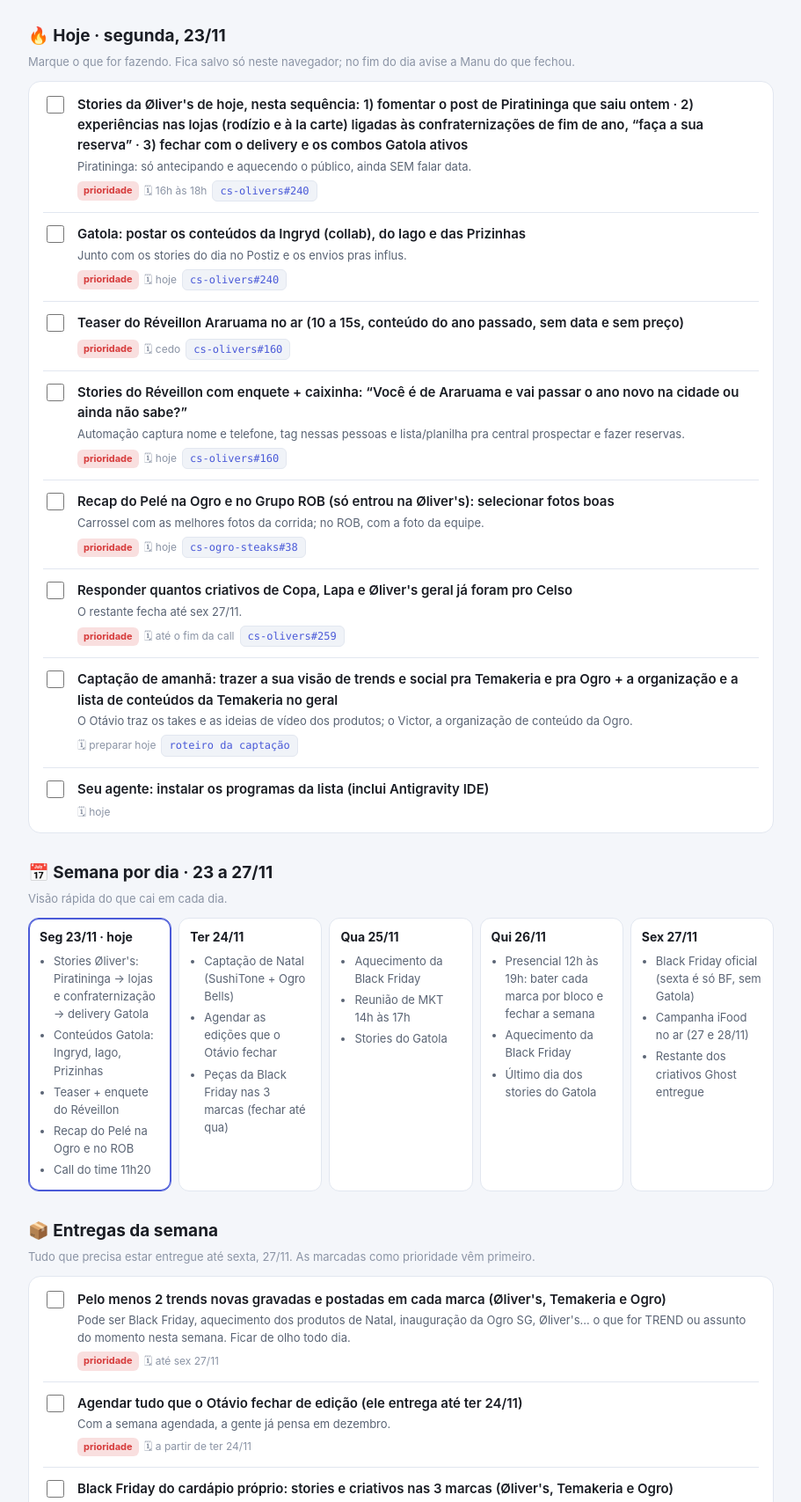
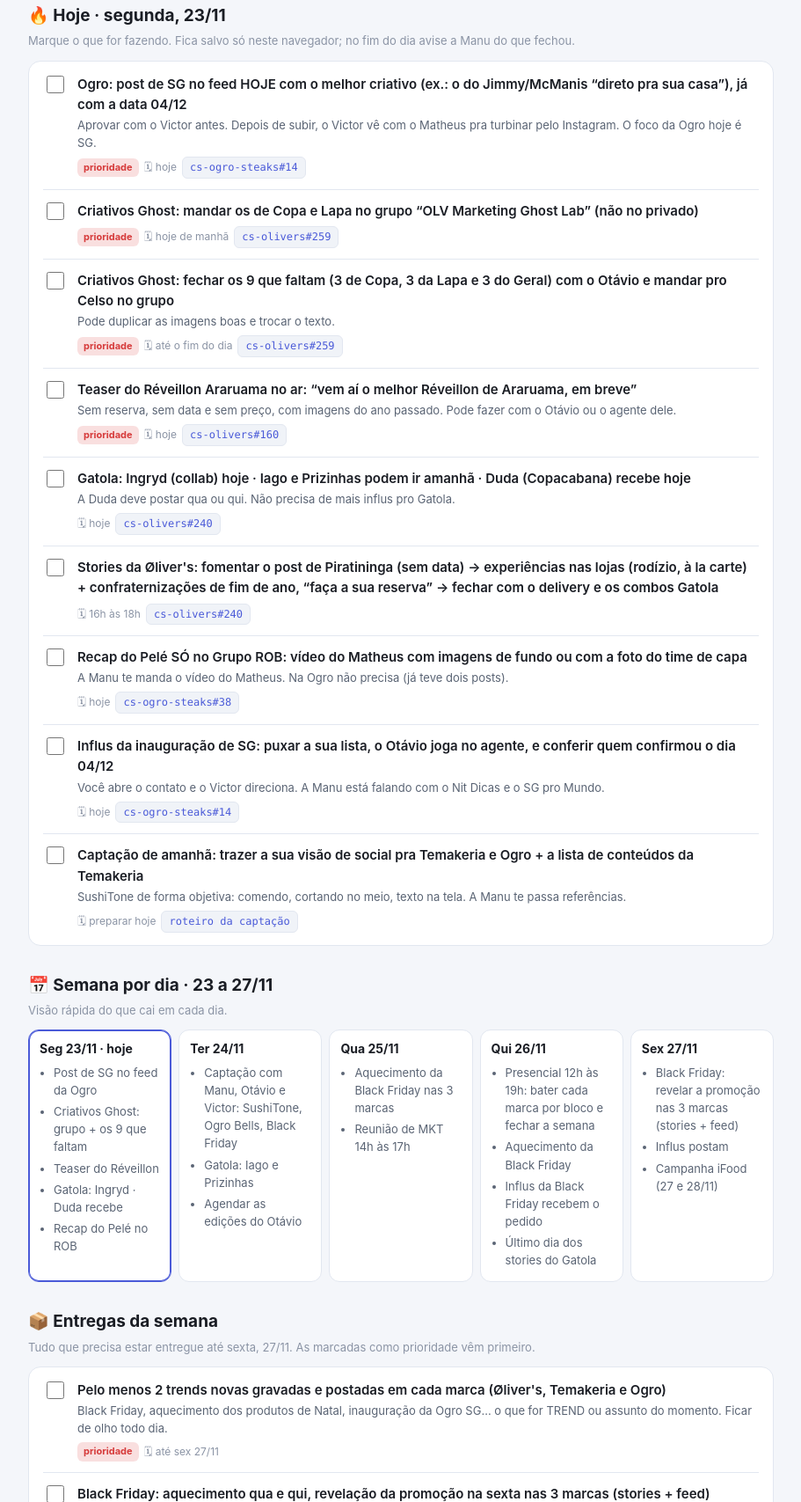
Before and after one commit to dev-seven7/daily-luiza-theo, a plain HTML site: page index.html in a window 1280 px wide. Shown: the part 1093-2800 px from the top of the page at 88% size, without its empty margins (184-1095 px from the left). Drawn offline with Linux system fonts and the light colour scheme.

Commit message:
Daily: combinados da call de 23/11
Co-Authored-By: Claude Opus 5.5 <noreply@anthropic.com>

```diff
--- a/index.html
+++ b/index.html
@@ -106,7 +106,7 @@ const DADOS = {
  "nome": "Luiza",
  "emoji": "📱",
  "papel": "Social Media · Grupo ROB",
- "foco": "Hoje o que não pode passar: a rotina social nos horários, os stories da Øliver's na sequência Piratininga → lojas e confraternização → delivery com Gatola, os conteúdos do Gatola (Ingryd, Iago e Prizinhas), o teaser do Réveillon e o recap do Pelé na Ogro e no ROB.",
+ "foco": "Hoje (combinado na call das 11h20): post de SG no feed da Ogro, criativos Ghost no grupo e os 9 que faltam pro Celso até o fim do dia, teaser do Réveillon, Gatola com a Ingryd e a rotina social nos horários.",
  "rotina": [
   {
    "t": "Comentários: 15 min no início do dia, em todas as marcas",
@@ -167,67 +167,75 @@ const DADOS = {
  ],
  "hoje": [
   {
-   "t": "Stories da Øliver's de hoje, nesta sequência: 1) fomentar o post de Piratininga que saiu ontem · 2) experiências nas lojas (rodízio e à la carte) ligadas às confraternizações de fim de ano, “faça a sua reserva” · 3) fechar com o delivery e os combos Gatola ativos",
-   "w": "16h às 18h",
-   "c": "cs-olivers#240",
-   "u": "https://github.com/dev-seven7/cs-olivers/issues/240",
-   "n": "Piratininga: só antecipando e aquecendo o público, ainda SEM falar data.",
+   "t": "Ogro: post de SG no feed HOJE com o melhor criativo (ex.: o do Jimmy/McManis “direto pra sua casa”), já com a data 04/12",
+   "w": "hoje",
+   "c": "cs-ogro-steaks#14",
+   "u": "https://github.com/dev-seven7/cs-ogro-steaks/issues/14",
+   "n": "Aprovar com o Victor antes. Depois de subir, o Victor vê com o Matheus pra turbinar pelo Instagram. O foco da Ogro hoje é SG.",
    "p": true
   },
   {
-   "t": "Gatola: postar os conteúdos da Ingryd (collab), do Iago e das Prizinhas",
-   "w": "hoje",
-   "c": "cs-olivers#240",
-   "u": "https://github.com/dev-seven7/cs-olivers/issues/240",
-   "n": "Junto com os stories do dia no Postiz e os envios pras influs.",
-   "p": true
-  },
-  {
-   "t": "Teaser do Réveillon Araruama no ar (10 a 15s, conteúdo do ano passado, sem data e sem preço)",
-   "w": "cedo",
-   "c": "cs-olivers#160",
-   "u": "https://github.com/dev-seven7/cs-olivers/issues/160",
+   "t": "Criativos Ghost: mandar os de Copa e Lapa no grupo “OLV Marketing Ghost Lab” (não no privado)",
+   "w": "hoje de manhã",
+   "c": "cs-olivers#259",
+   "u": "https://github.com/dev-seven7/cs-olivers/issues/259",
    "n": "",
    "p": true
   },
   {
-   "t": "Stories do Réveillon com enquete + caixinha: “Você é de Araruama e vai passar o ano novo na cidade ou ainda não sabe?”",
+   "t": "Criativos Ghost: fechar os 9 que faltam (3 de Copa, 3 da Lapa e 3 do Geral) com o Otávio e mandar pro Celso no grupo",
+   "w": "até o fim do dia",
+   "c": "cs-olivers#259",
+   "u": "https://github.com/dev-seven7/cs-olivers/issues/259",
+   "n": "Pode duplicar as imagens boas e trocar o texto.",
+   "p": true
+  },
+  {
+   "t": "Teaser do Réveillon Araruama no ar: “vem aí o melhor Réveillon de Araruama, em breve”",
    "w": "hoje",
    "c": "cs-olivers#160",
    "u": "https://github.com/dev-seven7/cs-olivers/issues/160",
-   "n": "Automação captura nome e telefone, tag nessas pessoas e lista/planilha pra central prospectar e fazer reservas.",
+   "n": "Sem reserva, sem data e sem preço, com imagens do ano passado. Pode fazer com o Otávio ou o agente dele.",
    "p": true
   },
   {
-   "t": "Recap do Pelé na Ogro e no Grupo ROB (só entrou na Øliver's): selecionar fotos boas",
+   "t": "Gatola: Ingryd (collab) hoje · Iago e Prizinhas podem ir amanhã · Duda (Copacabana) recebe hoje",
+   "w": "hoje",
+   "c": "cs-olivers#240",
+   "u": "https://github.com/dev-seven7/cs-olivers/issues/240",
+   "n": "A Duda deve postar qua ou qui. Não precisa de mais influs pro Gatola.",
+   "p": false
+  },
+  {
+   "t": "Stories da Øliver's: fomentar o post de Piratininga (sem data) → experiências nas lojas (rodízio, à la carte) + confraternizações de fim de ano, “faça a sua reserva” → fechar com o delivery e os combos Gatola",
+   "w": "16h às 18h",
+   "c": "cs-olivers#240",
+   "u": "https://github.com/dev-seven7/cs-olivers/issues/240",
+   "n": "",
+   "p": false
+  },
+  {
+   "t": "Recap do Pelé SÓ no Grupo ROB: vídeo do Matheus com imagens de fundo ou com a foto do time de capa",
    "w": "hoje",
    "c": "cs-ogro-steaks#38",
    "u": "https://github.com/dev-seven7/cs-ogro-steaks/issues/38",
-   "n": "Carrossel com as melhores fotos da corrida; no ROB, com a foto da equipe.",
-   "p": true
+   "n": "A Manu te manda o vídeo do Matheus. Na Ogro não precisa (já teve dois posts).",
+   "p": false
   },
   {
-   "t": "Responder quantos criativos de Copa, Lapa e Øliver's geral já foram pro Celso",
-   "w": "até o fim da call",
-   "c": "cs-olivers#259",
-   "u": "https://github.com/dev-seven7/cs-olivers/issues/259",
-   "n": "O restante fecha até sex 27/11.",
-   "p": true
+   "t": "Influs da inauguração de SG: puxar a sua lista, o Otávio joga no agente, e conferir quem confirmou o dia 04/12",
+   "w": "hoje",
+   "c": "cs-ogro-steaks#14",
+   "u": "https://github.com/dev-seven7/cs-ogro-steaks/issues/14",
+   "n": "Você abre o contato e o Victor direciona. A Manu está falando com o Nit Dicas e o SG pro Mundo.",
+   "p": false
   },
   {
-   "t": "Captação de amanhã: trazer a sua visão de trends e social pra Temakeria e pra Ogro + a organização e a lista de conteúdos da Temakeria no geral",
+   "t": "Captação de amanhã: trazer a sua visão de social pra Temakeria e Ogro + a lista de conteúdos da Temakeria",
    "w": "preparar hoje",
    "c": "roteiro da captação",
    "u": "https://dev-seven7.github.io/captacao-natal-24-11/",
-   "n": "O Otávio traz os takes e as ideias de vídeo dos produtos; o Victor, a organização de conteúdo da Ogro.",
-   "p": false
-  },
-  {
-   "t": "Seu agente: instalar os programas da lista (inclui Antigravity IDE)",
-   "w": "hoje",
-   "c": "",
-   "u": "",
-   "n": "",
+   "n": "SushiTone de forma objetiva: comendo, cortando no meio, texto na tela. A Manu te passa referências.",
    "p": false
   }
  ],
@@ -235,27 +243,26 @@ const DADOS = {
   [
    "Seg 23/11",
    [
-    "Stories Øliver's: Piratininga → lojas e confraternização → delivery Gatola",
-    "Conteúdos Gatola: Ingryd, Iago, Prizinhas",
-    "Teaser + enquete do Réveillon",
-    "Recap do Pelé na Ogro e no ROB",
-    "Call do time 11h20"
+    "Post de SG no feed da Ogro",
+    "Criativos Ghost: grupo + os 9 que faltam",
+    "Teaser do Réveillon",
+    "Gatola: Ingryd · Duda recebe",
+    "Recap do Pelé no ROB"
    ]
   ],
   [
    "Ter 24/11",
    [
-    "Captação de Natal (SushiTone + Ogro Bells)",
-    "Agendar as edições que o Otávio fechar",
-    "Peças da Black Friday nas 3 marcas (fechar até qua)"
+    "Captação com Manu, Otávio e Victor: SushiTone, Ogro Bells, Black Friday",
+    "Gatola: Iago e Prizinhas",
+    "Agendar as edições do Otávio"
    ]
   ],
   [
    "Qua 25/11",
    [
-    "Aquecimento da Black Friday",
-    "Reunião de MKT 14h às 17h",
-    "Stories do Gatola"
+    "Aquecimento da Black Friday nas 3 marcas",
+    "Reunião de MKT 14h às 17h"
    ]
   ],
   [
@@ -263,15 +270,16 @@ const DADOS = {
    [
     "Presencial 12h às 19h: bater cada marca por bloco e fechar a semana",
     "Aquecimento da Black Friday",
+    "Influs da Black Friday recebem o pedido",
     "Último dia dos stories do Gatola"
    ]
   ],
   [
    "Sex 27/11",
    [
-    "Black Friday oficial (sexta é só BF, sem Gatola)",
-    "Campanha iFood no ar (27 e 28/11)",
-    "Restante dos criativos Ghost entregue"
+    "Black Friday: revelar a promoção nas 3 marcas (stories + feed)",
+    "Influs postam",
+    "Campanha iFood (27 e 28/11)"
    ]
   ]
  ],
@@ -281,8 +289,32 @@ const DADOS = {
    "w": "até sex 27/11",
    "c": "",
    "u": "",
-   "n": "Pode ser Black Friday, aquecimento dos produtos de Natal, inauguração da Ogro SG, Øliver's… o que for TREND ou assunto do momento nesta semana. Ficar de olho todo dia.",
+   "n": "Black Friday, aquecimento dos produtos de Natal, inauguração da Ogro SG… o que for TREND ou assunto do momento. Ficar de olho todo dia.",
    "p": true
+  },
+  {
+   "t": "Black Friday: aquecimento qua e qui, revelação da promoção na sexta nas 3 marcas (stories + feed)",
+   "w": "25, 26 e 27/11",
+   "c": "cs-olivers#240",
+   "u": "https://github.com/dev-seven7/cs-olivers/issues/240",
+   "n": "Você e o Otávio ficam com a Øliver's e a Temakeria; o Victor direciona a Ogro. As promoções estão fixadas no grupo.",
+   "p": true
+  },
+  {
+   "t": "Influs da Black Friday: uns 3 parceiros por marca, recebem o pedido na quinta e postam na sexta",
+   "w": "escolher até qua · envio qui 26/11",
+   "c": "",
+   "u": "",
+   "n": "Ogro: base de parceiros de Niterói (você ajuda com os contatos). Temakeria e Øliver's: parceiros do Rio e de Araruama.",
+   "p": true
+  },
+  {
+   "t": "Ogro SG: seguir aquecendo nos stories depois do post de hoje",
+   "w": "semana",
+   "c": "cs-ogro-steaks#14",
+   "u": "https://github.com/dev-seven7/cs-ogro-steaks/issues/14",
+   "n": "Os estáticos prontos estão com o Victor.",
+   "p": false
   },
   {
    "t": "Agendar tudo que o Otávio fechar de edição (ele entrega até ter 24/11)",
@@ -290,38 +322,22 @@ const DADOS = {
    "c": "",
    "u": "",
    "n": "Com a semana agendada, a gente já pensa em dezembro.",
-   "p": true
-  },
-  {
-   "t": "Black Friday do cardápio próprio: stories e criativos nas 3 marcas (Øliver's, Temakeria e Ogro)",
-   "w": "aquecimento 25 e 26 · oficial sex 27/11",
-   "c": "cs-olivers#240",
-   "u": "https://github.com/dev-seven7/cs-olivers/issues/240",
-   "n": "",
-   "p": true
+   "p": false
   },
   {
    "t": "Campanha iFood (Banner Home + Vídeo Ads, 3 marcas): só sex 27 e sáb 28/11",
    "w": "27 e 28/11",
    "c": "cs-rob-food#118",
    "u": "https://github.com/dev-seven7/cs-rob-food/issues/118",
-   "n": "Não entramos na Black Week do iFood (23 a 26/11). Posts sobre a ação só a partir de sexta.",
+   "n": "Não entramos na Black Week do iFood (23 a 26/11).",
    "p": false
-  },
-  {
-   "t": "Criativos Ghost: restante de Copa, Lapa e Geral, junto com o Otávio",
-   "w": "até sex 27/11",
-   "c": "cs-olivers#259",
-   "u": "https://github.com/dev-seven7/cs-olivers/issues/259",
-   "n": "",
-   "p": true
   },
   {
    "t": "Gravação de expansão com o Matheus (Etapa 1: 4 vídeos por praça)",
    "w": "esta semana",
    "c": "direcionamento",
    "u": "https://dev-seven7.github.io/direcionamento-expansao-olivers/",
-   "n": "Roteiro e ganchos no link. Os cortes legendados ficam com o Otávio.",
+   "n": "",
    "p": false
   },
   {
@@ -329,7 +345,7 @@ const DADOS = {
    "w": "semana",
    "c": "cs-olivers#240",
    "u": "https://github.com/dev-seven7/cs-olivers/issues/240",
-   "n": "“Em janeiro, uma nova experiência na Região Oceânica…”",
+   "n": "",
    "p": false
   },
   {
@@ -339,19 +355,19 @@ const DADOS = {
    "u": "https://github.com/dev-seven7/cs-olivers/issues/240",
    "n": "Temakeria na tmk#249.",
    "p": false
-  },
-  {
-   "t": "Gatola da Cartola: stories todo dia + envios pras influs",
-   "w": "até qui 26/11",
-   "c": "cs-olivers#240",
-   "u": "https://github.com/dev-seven7/cs-olivers/issues/240",
-   "n": "",
-   "p": false
   }
  ],
  "continuo": [
   {
-   "t": "Social de todas as contas rodando (postagens, stories, comentários)",
+   "t": "Precisa de algo que o agente faria? Peça pro Otávio (tem agente), pro Victor (Ogro) ou pra Manu",
+   "w": "",
+   "c": "",
+   "u": "",
+   "n": "",
+   "p": false
+  },
+  {
+   "t": "Tudo da Ghost vai no grupo “OLV Marketing Ghost Lab”, nunca no privado. A Ghost agora fica só com a Øliver's.",
    "w": "",
    "c": "",
    "u": "",
@@ -377,7 +393,7 @@ const DADOS = {
  ],
  "id": "luiza",
  "painel": "https://dev-seven7.github.io/time-marketing-rob/",
- "atualizado": "seg 23/11/2026 · 11h40"
+ "atualizado": "seg 23/11/2026 · 12h (pós-call)"
 };
 const esc=s=>String(s==null?'':s).replace(/[&<>"]/g,c=>({'&':'&amp;','<':'&lt;','>':'&gt;','"':'&quot;'}[c]));
 const KEY='daily-'+DADOS.id+'-2311';
```
